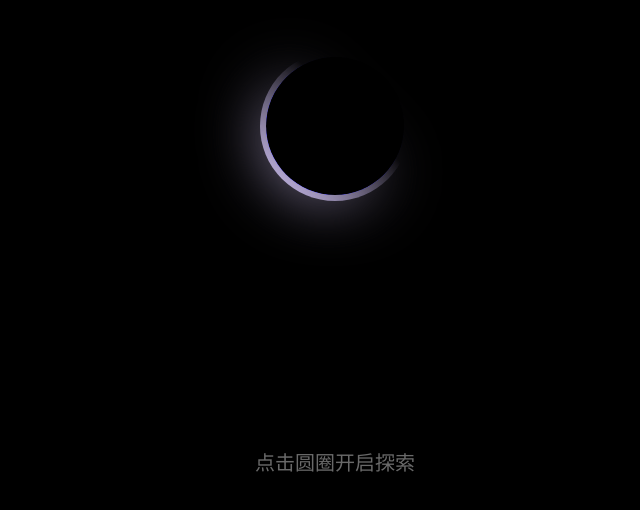
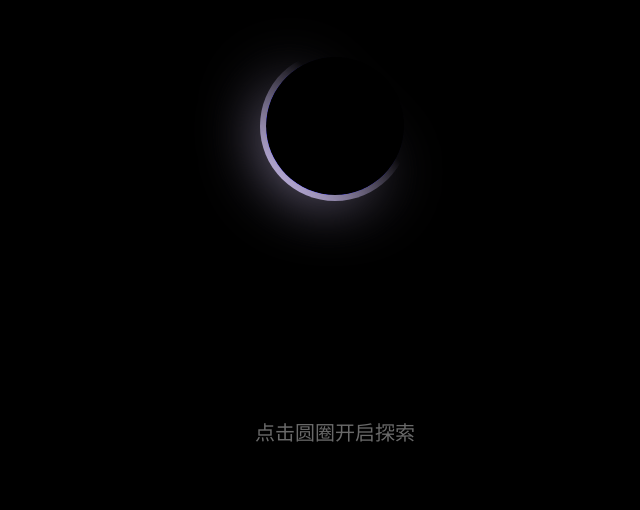
Before and after one commit to shuhang-zhou/shuhang-zhou.github.io, a plain HTML site: page index.html in a window 1280 px wide. Shown: the part 274-784 px from the top of the page, without its empty margins (305-945 px from the left). Drawn offline with Linux system fonts and the light colour scheme.

Commit message:
微调全设备下index的界面布局
使画面始终可见

```diff
--- a/css/style.css
+++ b/css/style.css
@@ -107,7 +107,7 @@ body{
     color: #FFF; /* 文字颜色，根据需要调整 */
     text-align: center; /* 文本居中 */
     position: absolute; /* 绝对定位 */
-    bottom: 50px; /* 调整至圆圈下方的具体位置 */
+    bottom: 10%; /* 调整至圆圈下方的具体位置 */
     left: 50%; /* 水平居中 */
     transform: translateX(-50%); /* 确保水平居中的精确度 */
     font-size: 20px; /* 字体大小，根据需要调整 */
```
